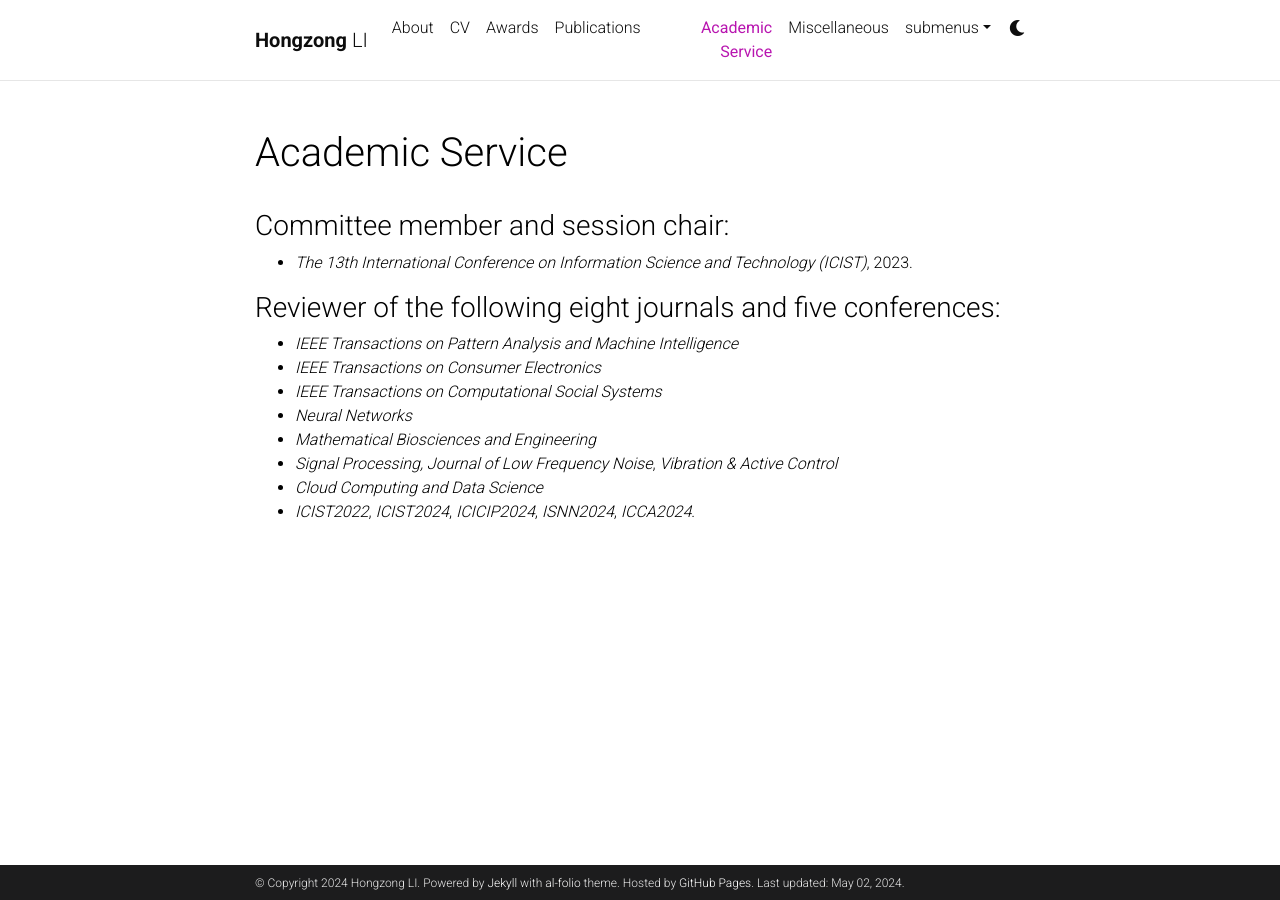
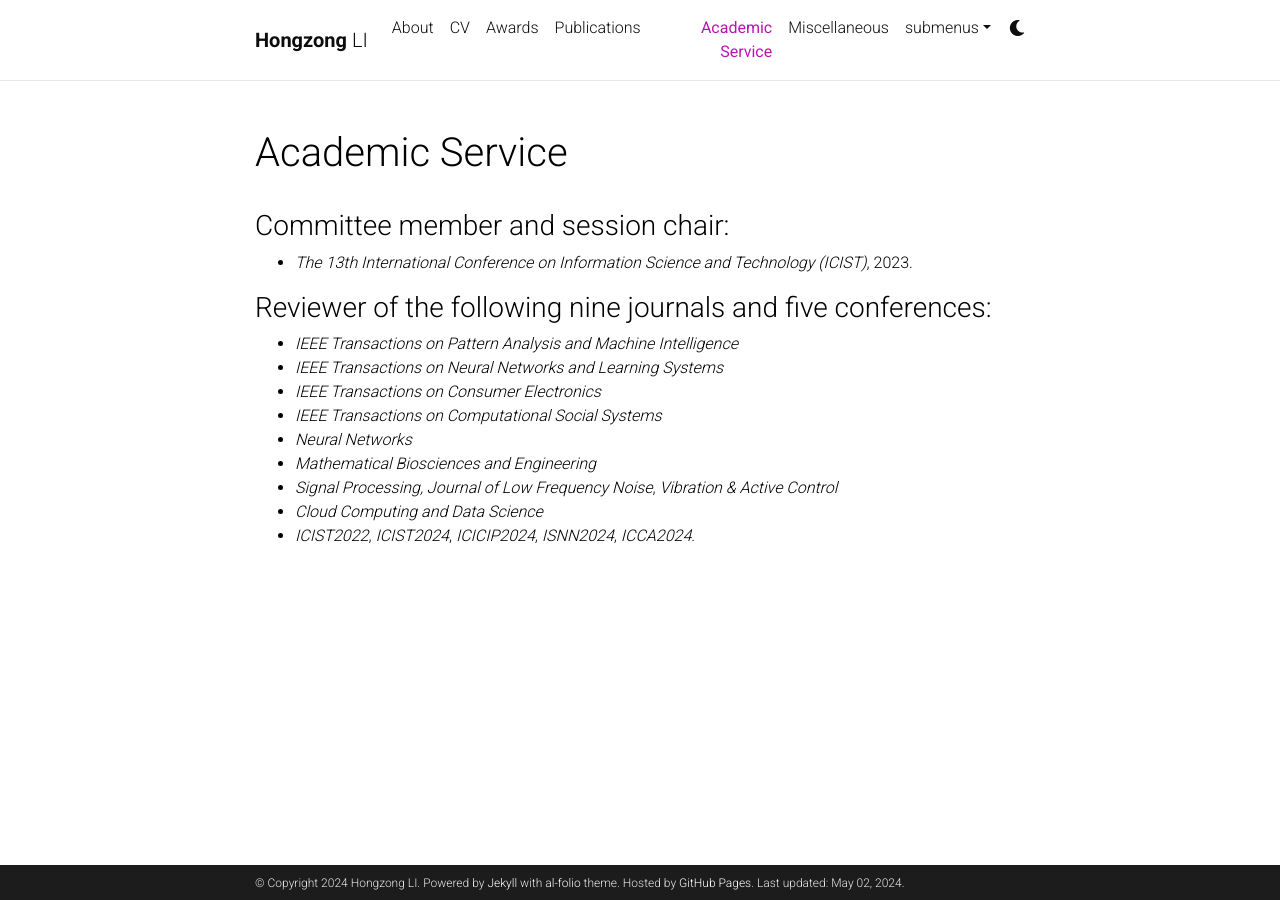
Before and after one commit to HongzongLI-CS/HongzongLI-CS.github.io, a Jekyll site: the page built from _pages/academic_service.md, in a window 1280 px wide. Built offline with Jekyll 4.4.1, drawn with Linux system fonts in a browser that asks for light colours; comment, search, counter and statistics services are not loaded; a style sheet for code colours, icons or effects is not loaded.

Commit message:
add reviewer

```diff
--- a/_pages/academic_service.md
+++ b/_pages/academic_service.md
@@ -11,9 +11,10 @@ nav_order: 3
 
 - *The 13th International Conference on Information Science and Technology (ICIST)*, 2023.
 
-### Reviewer of the following eight journals and five conferences:
+### Reviewer of the following nine journals and five conferences:
 
 - *IEEE Transactions on Pattern Analysis and Machine Intelligence*
+- *IEEE Transactions on Neural Networks and Learning Systems*
 - *IEEE Transactions on Consumer Electronics*
 - *IEEE Transactions on Computational Social Systems*
 - *Neural Networks*
```
Also changed, not shown: 1 other file.
